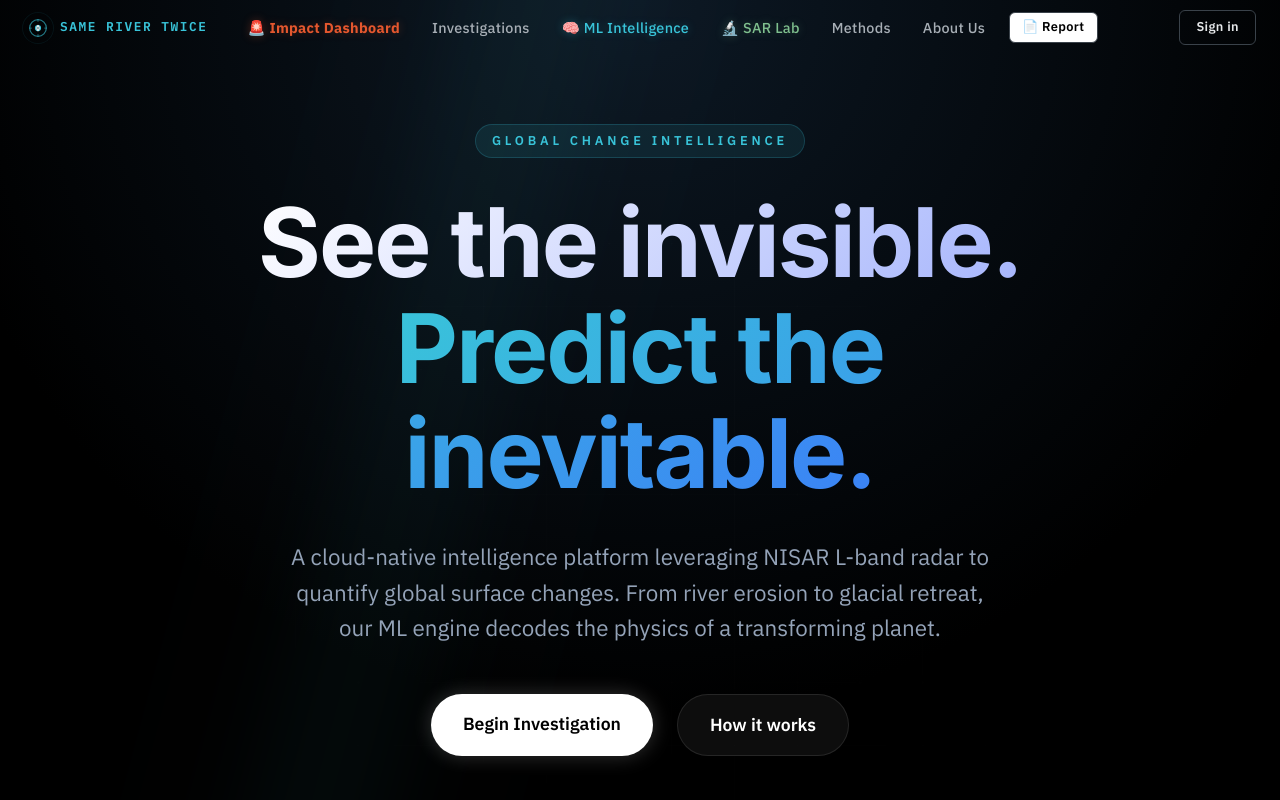
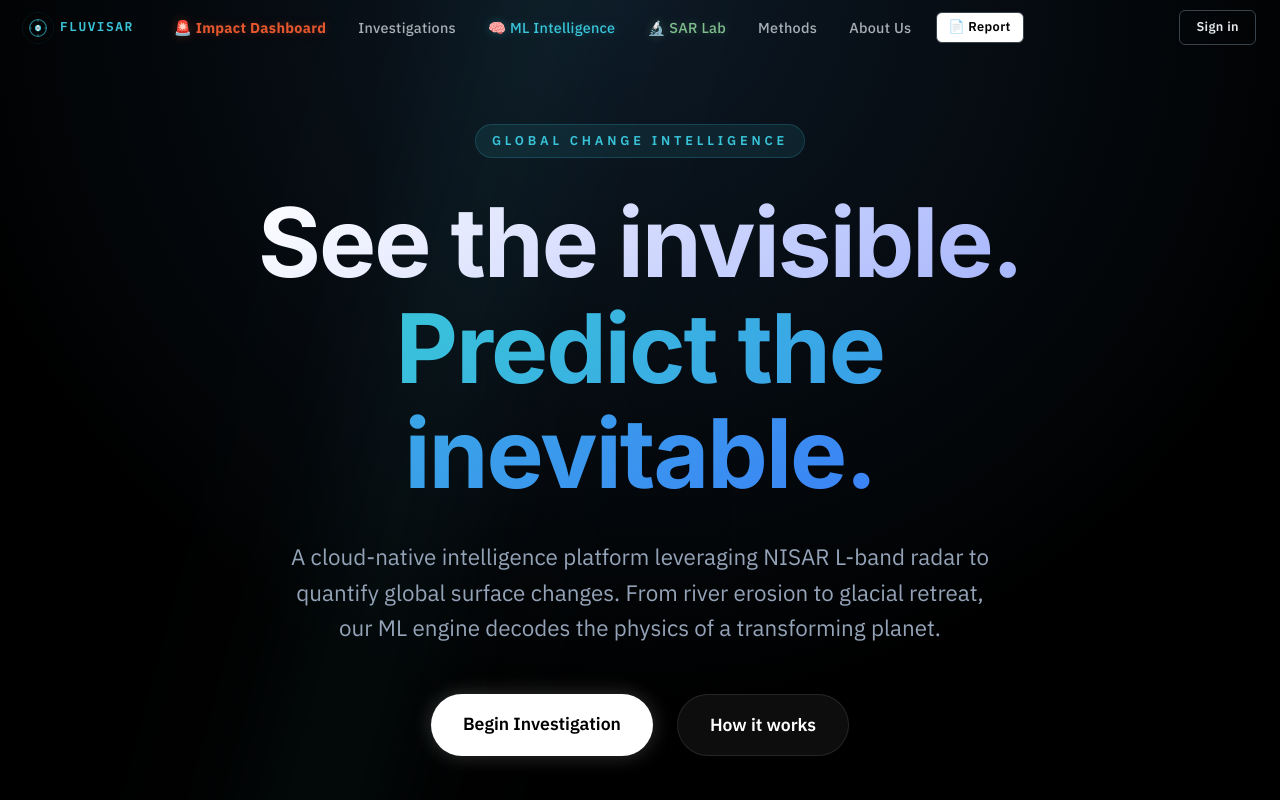
Before and after one commit to Tony1254-CS/NISAR, a React (Vite) app in the folder web/: page / in a window 1280 px wide. Shown: the top 800 px of the page. Built offline with nearby package versions, Linux system fonts and the light colour scheme.

Commit message:
chore(branding): rename project to FluviSAR

```diff
--- a/web/index.html
+++ b/web/index.html
@@ -7,7 +7,7 @@
     <link rel="manifest" href="/manifest.webmanifest" />
     <meta name="theme-color" content="#0E1113" />
     <meta name="viewport" content="width=device-width, initial-scale=1.0" />
-    <title>Same River Twice</title>
+    <title>FluviSAR</title>
   </head>
   <body>
     <div id="root"></div>
--- a/web/src/components/Navbar.tsx
+++ b/web/src/components/Navbar.tsx
@@ -90,7 +90,7 @@ export function Navbar({
       <nav className={navClass} role="navigation" aria-label="Primary">
         <div className="navbar__left">
           {/* Brand */}
-          <a href="/" className="navbar__brand" aria-label="Same River Twice — Home">
+          <a href="/" className="navbar__brand" aria-label="FluviSAR — Home">
             <span className="navbar__brand-icon">
               <svg viewBox="0 0 24 24" fill="none" stroke="currentColor" strokeWidth="1.5" strokeLinecap="round" strokeLinejoin="round">
                 <circle cx="12" cy="12" r="10" stroke="var(--water)" strokeOpacity="0.6" />
@@ -99,7 +99,7 @@ export function Navbar({
                 <path d="M12 9 Q15 12 12 15 Q9 12 12 9" fill="var(--water)" fillOpacity="0.3" />
               </svg>
             </span>
-            <span className="navbar__brand-text">SAME RIVER TWICE</span>
+            <span className="navbar__brand-text">FLUVISAR</span>
           </a>
 
           {/* Nav links (hidden on /app to save space on laptops) */}
--- a/web/src/pages/About.tsx
+++ b/web/src/pages/About.tsx
@@ -227,7 +227,7 @@ export function AboutPage() {
         </div>
         <h1 style={{ marginBottom: 'var(--s3)' }}>Where the Data Comes From</h1>
         <p>
-          Every observation, measurement, and validation check in Same River Twice traces to a
+          Every observation, measurement, and validation check in FluviSAR traces to a
           named, citable dataset. This page documents the complete data provenance — what we use,
           why, and from whom.
         </p>
@@ -337,7 +337,7 @@ export function AboutPage() {
           >
             NASA Earthdata's SAR resource
           </a>{' '}
-          are directly relevant to how Same River Twice processes and interprets NISAR data.
+          are directly relevant to how FluviSAR processes and interprets NISAR data.
         </p>
 
         <div style={{ display: 'flex', flexDirection: 'column', gap: 'var(--s3)', marginTop: 'var(--s4)' }}>
--- a/web/src/pages/Auth.tsx
+++ b/web/src/pages/Auth.tsx
@@ -41,7 +41,7 @@ export function AuthPage() {
       >
         <div style={{ marginBottom: 'var(--s4)' }}>
           <span className="mono" style={{ letterSpacing: '0.08em', color: 'var(--water)', fontWeight: 600, fontSize: 'var(--text-sm)' }}>
-            SAME RIVER TWICE
+            FLUVISAR
           </span>
         </div>
         <h2 style={{ margin: '0 0 var(--s1)', fontSize: 'var(--text-xl)' }}>Welcome back</h2>
--- a/web/src/pages/Cases.tsx
+++ b/web/src/pages/Cases.tsx
@@ -263,7 +263,7 @@ export function CasesPage() {
 
       {/* Footer */}
       <footer className="landing-footer" style={{ marginTop: 'var(--s4)' }}>
-        Same River Twice · NASA Space Apps Challenge 2026 · Dancing with the SARs ·{' '}
+        FluviSAR · NASA Space Apps Challenge 2026 · Dancing with the SARs ·{' '}
         <a href="/methods">Full Methods</a> ·{' '}
         <a href="https://www.earthdata.nasa.gov/learn/earth-observation-data-basics/sar" target="_blank" rel="noopener noreferrer">
           NASA SAR Reference
--- a/web/src/pages/Landing.tsx
+++ b/web/src/pages/Landing.tsx
@@ -400,7 +400,7 @@ export function Landing() {
 
       {/* ════ Footer ════ */}
       <footer className="landing-footer">
-        Same River Twice &middot; NASA Space Apps Challenge 2026 &middot; Dancing with the SARs
+        FluviSAR &middot; NASA Space Apps Challenge 2026 &middot; Dancing with the SARs
         &middot;{' '}
         <a href="/methods">full methods &amp; sources</a> &middot;{' '}
         <a
--- a/web/src/pages/Methods.tsx
+++ b/web/src/pages/Methods.tsx
@@ -216,7 +216,7 @@ export function MethodsPage() {
             Methods & Architecture
           </h1>
           <p style={{ color: 'var(--text-2)', fontSize: 'var(--text-lg)', lineHeight: 1.6, maxWidth: '800px', margin: '0 auto' }}>
-            SAME RIVER TWICE compares NISAR L-band radar of the Jamuna at the same river height before and after
+            FLUVISAR compares NISAR L-band radar of the Jamuna at the same river height before and after
             the monsoon peak, so that what changed is land the river took — not a temporary flood.
           </p>
         </div>
--- a/web/src/pages/Report.tsx
+++ b/web/src/pages/Report.tsx
@@ -34,7 +34,7 @@ export function ReportPage() {
             </div>
             <div style={{ textAlign: 'right' }}>
               <strong>Generated:</strong> {currentDate}<br/>
-              <strong>Platform:</strong> Same River Twice v1.0
+              <strong>Platform:</strong> FluviSAR v1.0
             </div>
           </div>
         </div>
--- a/web/src/pages/SARLab.tsx
+++ b/web/src/pages/SARLab.tsx
@@ -1727,7 +1727,7 @@ export function SARLabPage() {
         {/* Footer */}
         <div style={{ textAlign: 'center', padding: 'var(--s8) 0', borderTop: '1px solid rgba(255,255,255,0.05)' }}>
           <p style={{ fontSize: '0.75rem', color: 'var(--text-3)', maxWidth: 600, margin: '0 auto', lineHeight: 1.6 }}>
-            This educational module is part of <strong>Same River Twice</strong> — built for NASA Space Apps Challenge 2026, "Dancing with the SARs".
+            This educational module is part of <strong>FluviSAR</strong> — built for NASA Space Apps Challenge 2026, "Dancing with the SARs".
             All scientific content is sourced from NASA JPL NISAR documentation, ESA Sentinel-1 User Guide, and peer-reviewed SAR literature.
           </p>
         </div>
```
Also changed, not shown: 2 other files (tests, documents, lock files or other folders).
